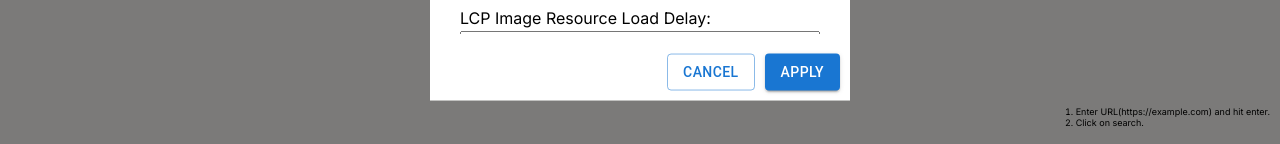
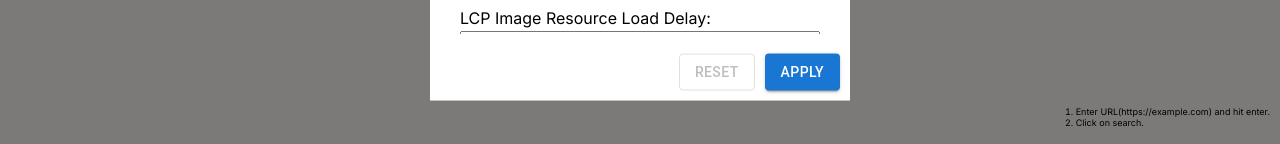
Before and after one commit to Css-Wizard98/GoogleCrUX, a React (Vite) app: page / in a window 1280 px wide. Both pictures are taken after a click on the button "filter". Shown: the part 648-792 px from the top of the page. Built offline with nearby package versions, Linux system fonts and the light colour scheme.

Commit message:
feat: filter reset functionality

```diff
--- a/src/components/Filter/Filter.jsx
+++ b/src/components/Filter/Filter.jsx
@@ -1,5 +1,6 @@
 import React, { useState } from 'react';
 import Modal from '../Modal/Modal';
+import CloseIcon from '@mui/icons-material/Close';
 import Button from '@mui/material/Button';
 import MultiSelect from '../MultiSelect/MultiSelect';
 import Box from '@mui/material/Box';
@@ -19,8 +20,14 @@ const Filter = ({ onClose, onSubmit, open, filterData }) => {
       setThresholdValues({...thresholdValues,[type]:Number(value)})
     }
   }
+
   return (
-    <Modal open={open} onClose={onClose} title="Select Filter" action={
+    <Modal open={open} onClose={onClose} title={
+        <div style={{ display: 'flex', alignItems: 'center', justifyContent:'space-between'}}>
+            <span>Select Filter</span>
+            <CloseIcon onClick={onClose} style={{ cursor: 'pointer' }} />
+        </div>
+    } action={
       <div
         style={{
           marginTop: "20px",
@@ -29,8 +36,9 @@ const Filter = ({ onClose, onSubmit, open, filterData }) => {
           justifyContent: "flex-end",
         }}
       >
-        <Button variant="outlined" onClick={() => onClose(false)}>
-          Cancel
+
+        <Button disabled={!filterData.metrics.length && !filterData.thresholdFilterOn } variant="outlined" onClick={() => onSubmit({ metrics: [], threshold: {}, thresholdFilterOn: false })}>
+          Reset
         </Button>
         <Button variant="contained" color="primary" onClick={() => {
           let thresholdFilterOn = false;
@@ -46,7 +54,7 @@ const Filter = ({ onClose, onSubmit, open, filterData }) => {
           Apply
         </Button>
       </div>
-    }>
+    } >
       <Box sx={{ padding: '20px', backgroundColor: 'white' }}>
         <MultiSelect
           options={filterOptions}
--- a/src/components/Table/Table.jsx
+++ b/src/components/Table/Table.jsx
@@ -33,6 +33,9 @@ const Table = ({ data }) => {
       })
       setTableData([...data]);
       setHeaders(tempHeader)
+    }else{
+      setHeaders([])
+      setTableData([])
     }
   },[data])
 
```
